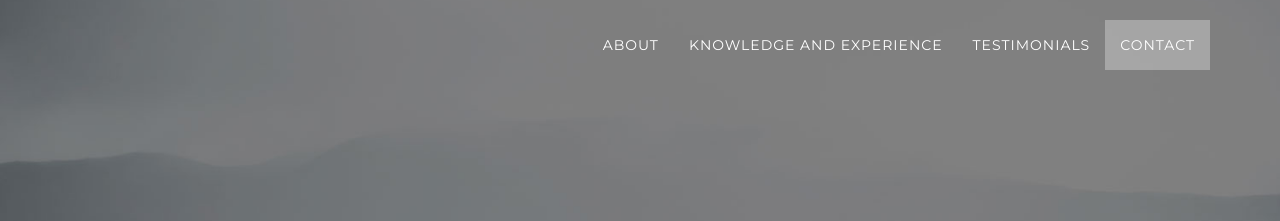
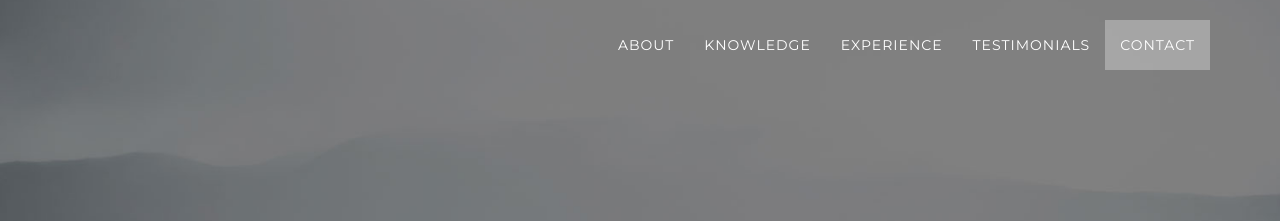
Before and after one commit to iamreadyforchange/iamreadyforchange.github.io, a Jekyll site: the page built from index.html, in a window 1280 px wide. Shown: the top 221 px of the page. Built offline with Jekyll 4.4.1, drawn with Linux system fonts in a browser that asks for light colours.

Commit message:
adding nav.

```diff
--- a/_includes/nav.html
+++ b/_includes/nav.html
@@ -21,7 +21,10 @@
                         <a class="page-scroll" href="#about">About</a>
                     </li>
                     <li>
-                      <a class="page-scroll" href="#mid">Knowledge and Experience</a>
+                      <a class="page-scroll" href="#mid">Knowledge</a>
+                    </li>
+                    <li>
+                      <a class="page-scroll" href="#mid">Experience</a>
                     </li>
                     <li>
                       <a class="page-scroll" href="#testimonials">Testimonials</a>
```
